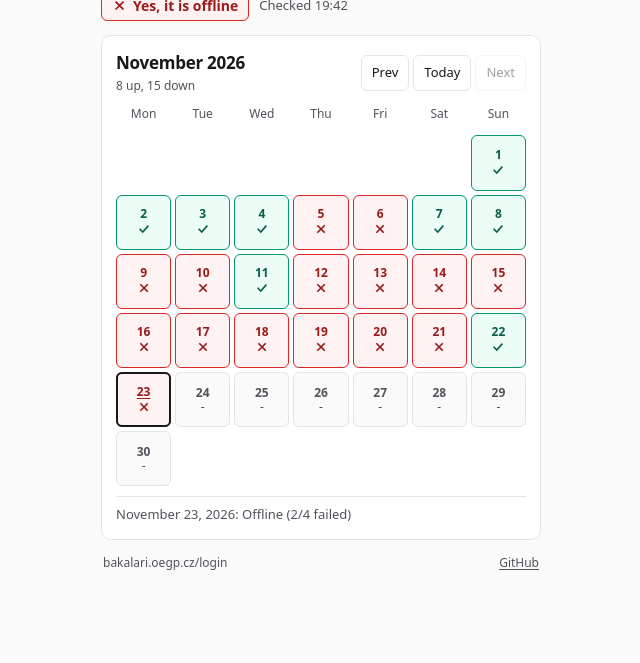
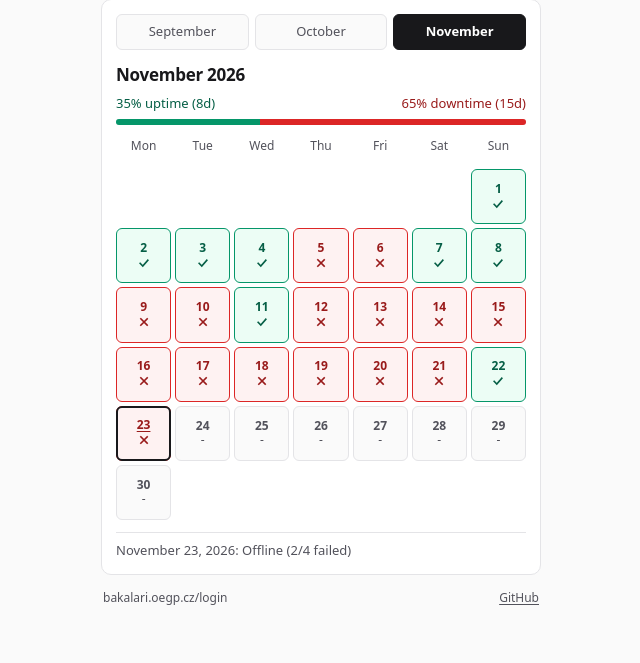
Before and after one commit to Harru230/bakalari-status, a website built with Vite: page index.html in a window 1280 px wide. Shown: the part 137-800 px from the top of the page, without its empty margins (319-959 px from the left). Built offline with nearby package versions, Linux system fonts and the light colour scheme.

Commit message:
feat(ui): add direct month selector tabs and monthly uptime/downtime percentages

```diff
--- a/src/main.js
+++ b/src/main.js
@@ -2,14 +2,15 @@ import './styles/main.css';
 import bundledStatus from '../data/status.json';
 import { formatPragueDateTime } from './lib/timezone.mjs';
 import {
+  MONTH_NAMES,
   WEEKDAY_LABELS,
+  addMonths,
   buildMonthGrid,
   clampMonth,
+  compareMonths,
   formatEnglishDate,
-  formatMonthHeading,
   getCalendarBounds,
   pickInitialSelectedDate,
-  stepMonth,
 } from './lib/calendar.mjs';
 
 const SVG_NS = 'http://www.w3.org/2000/svg';
@@ -55,6 +56,16 @@ function createIcon(status, className = 'icon') {
 
 function isValidDoc(doc) {
   return Boolean(doc && typeof doc === 'object' && doc.days && typeof doc.days === 'object');
+}
+
+function listAvailableMonths(bounds) {
+  const months = [];
+  let cursor = { year: bounds.minMonth.year, month: bounds.minMonth.month };
+  while (compareMonths(cursor, bounds.maxMonth) <= 0) {
+    months.push(cursor);
+    cursor = addMonths(cursor, 1);
+  }
+  return months;
 }
 
 function renderStatusHeader(doc) {
@@ -121,42 +132,60 @@ function renderCalendar() {
 
   calendarRoot.replaceChildren();
 
+  // Month selector tabs (September, October, November, ...)
+  const availableMonths = listAvailableMonths(bounds);
+  const multiYear = bounds.minMonth.year !== bounds.maxMonth.year;
+  const monthTabs = el('nav', 'month-tabs');
+  monthTabs.setAttribute('aria-label', 'Select month');
+
+  for (const m of availableMonths) {
+    const isActive = m.year === state.viewMonth.year && m.month === state.viewMonth.month;
+    const label = multiYear
+      ? `${MONTH_NAMES[m.month - 1]} ${String(m.year).slice(-2)}`
+      : MONTH_NAMES[m.month - 1];
+    const tabBtn = el('button', 'month-tab', label);
+    tabBtn.type = 'button';
+    tabBtn.setAttribute('aria-pressed', isActive ? 'true' : 'false');
+    tabBtn.setAttribute('data-month', `${m.year}-${String(m.month).padStart(2, '0')}`);
+    tabBtn.addEventListener('click', () => {
+      if (isActive) return;
+      state.viewMonth = { year: m.year, month: m.month };
+      const nextGrid = buildMonthGrid({ ...state.viewMonth, statusDoc: doc, now });
+      state.selectedDate = pickInitialSelectedDate(nextGrid, bounds.todayKey);
+      renderCalendar();
+    });
+    monthTabs.appendChild(tabBtn);
+  }
+  calendarRoot.appendChild(monthTabs);
+
+  // Month title + Uptime% / Downtime%
   const bar = el('div', 'month-bar');
-  const titleWrap = el('div', 'month-title-wrap');
   const heading = el('h2', 'month-title', grid.heading);
   heading.id = 'calendar-heading';
-  titleWrap.appendChild(heading);
+  bar.appendChild(heading);
 
   if (grid.summary.monitoredDays > 0) {
-    titleWrap.appendChild(
-      el(
-        'span',
-        'month-counts',
-        `${grid.summary.onlineDays} up, ${grid.summary.offlineDays} down`,
-      ),
-    );
+    const upPct = Math.round((grid.summary.onlineDays / grid.summary.monitoredDays) * 100);
+    const downPct = 100 - upPct;
+
+    const pctRow = el('div', 'month-pct-row');
+    const upSpan = el('span', 'pct-up', `${upPct}% uptime (${grid.summary.onlineDays}d)`);
+    const downSpan = el('span', 'pct-down', `${downPct}% downtime (${grid.summary.offlineDays}d)`);
+    pctRow.append(upSpan, downSpan);
+    bar.appendChild(pctRow);
+
+    const meter = el('div', 'month-meter');
+    meter.setAttribute('aria-hidden', 'true');
+    const meterUp = el('div', 'month-meter-up');
+    meterUp.style.width = `${upPct}%`;
+    const meterDown = el('div', 'month-meter-down');
+    meterDown.style.width = `${downPct}%`;
+    meter.append(meterUp, meterDown);
+    bar.appendChild(meter);
+  } else {
+    bar.appendChild(el('span', 'month-counts', 'No monitored days'));
   }
 
-  const nav = el('div', 'month-nav');
-  const prevBtn = el('button', 'nav-btn', 'Prev');
-  prevBtn.type = 'button';
-  prevBtn.id = 'nav-prev';
-  prevBtn.disabled = !grid.canPrev;
-  prevBtn.setAttribute('aria-label', 'Previous month');
-
-  const todayBtn = el('button', 'nav-btn', 'Today');
-  todayBtn.type = 'button';
-  todayBtn.id = 'nav-today';
-  todayBtn.setAttribute('aria-label', 'Current month');
-
-  const nextBtn = el('button', 'nav-btn', 'Next');
-  nextBtn.type = 'button';
-  nextBtn.id = 'nav-next';
-  nextBtn.disabled = !grid.canNext;
-  nextBtn.setAttribute('aria-label', 'Next month');
-
-  nav.append(prevBtn, todayBtn, nextBtn);
-  bar.append(titleWrap, nav);
   calendarRoot.appendChild(bar);
 
   const weekdays = el('div', 'weekdays');
@@ -223,33 +252,6 @@ function renderCalendar() {
   const selectedCell = grid.days.find((d) => d.dateKey === state.selectedDate) || grid.days[0];
   dayLineEl.textContent = buildDayLine(selectedCell);
   calendarRoot.appendChild(dayLineEl);
-
-  prevBtn.addEventListener('click', () => {
-    if (!grid.canPrev) return;
-    const prev = stepMonth(state.viewMonth, -1, bounds);
-    state.viewMonth = { year: prev.year, month: prev.month };
-    const nextGrid = buildMonthGrid({ ...state.viewMonth, statusDoc: doc, now });
-    state.selectedDate = pickInitialSelectedDate(nextGrid, bounds.todayKey);
-    renderCalendar();
-  });
-
-  nextBtn.addEventListener('click', () => {
-    if (!grid.canNext) return;
-    const next = stepMonth(state.viewMonth, 1, bounds);
-    state.viewMonth = { year: next.year, month: next.month };
-    const nextGrid = buildMonthGrid({ ...state.viewMonth, statusDoc: doc, now });
-    state.selectedDate = pickInitialSelectedDate(nextGrid, bounds.todayKey);
-    renderCalendar();
-  });
-
-  todayBtn.addEventListener('click', () => {
-    const freshNow = new Date();
-    const freshBounds = getCalendarBounds(doc, freshNow);
-    state.viewMonth = clampMonth(freshBounds.todayMonth, freshBounds);
-    const todayGrid = buildMonthGrid({ ...state.viewMonth, statusDoc: doc, now: freshNow });
-    state.selectedDate = pickInitialSelectedDate(todayGrid, freshBounds.todayKey);
-    renderCalendar();
-  });
 }
 
 function applyDoc(doc) {
--- a/src/styles/main.css
+++ b/src/styles/main.css
@@ -116,21 +116,44 @@ body {
   padding: 14px;
   display: flex;
   flex-direction: column;
-  gap: 10px;
+  gap: 12px;
+}
+
+.month-tabs {
+  display: grid;
+  grid-template-columns: repeat(auto-fit, minmax(84px, 1fr));
+  gap: 6px;
+}
+
+.month-tab {
+  min-height: 36px;
+  padding: 0 10px;
+  border-radius: 6px;
+  border: 1px solid var(--border);
+  background-color: var(--bg);
+  color: var(--muted);
+  font-size: 0.8125rem;
+  font-weight: 500;
+  cursor: pointer;
+  text-align: center;
+}
+
+.month-tab:hover {
+  border-color: var(--border-strong);
+  color: var(--ink);
+}
+
+.month-tab[aria-pressed="true"] {
+  background-color: var(--ink);
+  border-color: var(--ink);
+  color: var(--surface);
+  font-weight: 600;
 }
 
 .month-bar {
   display: flex;
-  align-items: center;
-  justify-content: space-between;
-  gap: 8px;
-}
-
-.month-title-wrap {
-  display: flex;
   flex-direction: column;
-  gap: 2px;
-  min-width: 0;
+  gap: 6px;
 }
 
 .month-title {
@@ -140,39 +163,47 @@ body {
   letter-spacing: -0.015em;
 }
 
+.month-pct-row {
+  display: flex;
+  align-items: center;
+  justify-content: space-between;
+  gap: 8px;
+  font-size: 0.8125rem;
+  font-weight: 500;
+  font-variant-numeric: tabular-nums;
+}
+
+.pct-up {
+  color: var(--ok-ink);
+}
+
+.pct-down {
+  color: var(--err-ink);
+}
+
+.month-meter {
+  display: flex;
+  width: 100%;
+  height: 6px;
+  border-radius: 3px;
+  overflow: hidden;
+  background-color: var(--border);
+}
+
+.month-meter-up {
+  background-color: var(--ok-border);
+  height: 100%;
+}
+
+.month-meter-down {
+  background-color: var(--err-border);
+  height: 100%;
+}
+
 .month-counts {
   font-size: 0.75rem;
   color: var(--muted);
   font-variant-numeric: tabular-nums;
-}
-
-.month-nav {
-  display: flex;
-  align-items: center;
-  gap: 4px;
-  flex: none;
-}
-
-.nav-btn {
-  min-height: 36px;
-  padding: 0 10px;
-  border-radius: 6px;
-  border: 1px solid var(--border);
-  background-color: var(--surface);
-  color: var(--ink);
-  font-size: 0.8125rem;
-  font-weight: 500;
-  cursor: pointer;
-}
-
-.nav-btn:hover:not(:disabled) {
-  background-color: var(--bg);
-  border-color: var(--border-strong);
-}
-
-.nav-btn:disabled {
-  opacity: 0.4;
-  cursor: not-allowed;
 }
 
 .weekdays,
--- a/tests/e2e/status.spec.mjs
+++ b/tests/e2e/status.spec.mjs
@@ -1,7 +1,7 @@
 import { test, expect } from '@playwright/test';
 
 test.describe('Minimal Bakalari Status Calendar', () => {
-  test('renders status header, monthly calendar grid, and fits mobile & desktop without overflow', async ({ page }) => {
+  test('renders status header, month tabs, uptime/downtime percentages, and calendar grid without overflow', async ({ page }) => {
     const errors = [];
     page.on('pageerror', (err) => errors.push(err.message));
     page.on('console', (msg) => {
@@ -12,6 +12,8 @@ test.describe('Minimal Bakalari Status Calendar', () => {
     await expect(page.locator('h1')).toHaveText('Is Bakaláři down?');
     await expect(page.locator('.status-pill')).toBeVisible();
     await expect(page.locator('#calendar-heading')).toBeVisible();
+    await expect(page.locator('.pct-up')).toContainText('% uptime');
+    await expect(page.locator('.pct-down')).toContainText('% downtime');
 
     const dayCells = page.locator('.day-cell');
     expect(await dayCells.count()).toBeGreaterThanOrEqual(28);
@@ -21,15 +23,15 @@ test.describe('Minimal Bakalari Status Calendar', () => {
     await firstMonitored.click();
     await expect(page.locator('#day-detail-live')).toContainText(/Online|Offline/);
 
-    // Navigate to previous month and back to Today
-    const prevBtn = page.locator('#nav-prev');
-    if (await prevBtn.isEnabled()) {
-      const beforeHeading = await page.locator('#calendar-heading').textContent();
-      await prevBtn.click();
-      await expect(page.locator('#calendar-heading')).not.toHaveText(beforeHeading || '');
-      await page.locator('#nav-today').click();
-      await expect(page.locator('#calendar-heading')).toHaveText(beforeHeading || '');
-    }
+    // Switch months directly via month tabs (e.g. September, October, November)
+    const tabs = page.locator('.month-tab');
+    expect(await tabs.count()).toBeGreaterThanOrEqual(2);
+    const firstTab = tabs.first();
+    const lastTab = tabs.last();
+    await firstTab.click();
+    await expect(firstTab).toHaveAttribute('aria-pressed', 'true');
+    await lastTab.click();
+    await expect(lastTab).toHaveAttribute('aria-pressed', 'true');
 
     // Verify zero horizontal overflow
     const overflow = await page.evaluate(() => {
```
